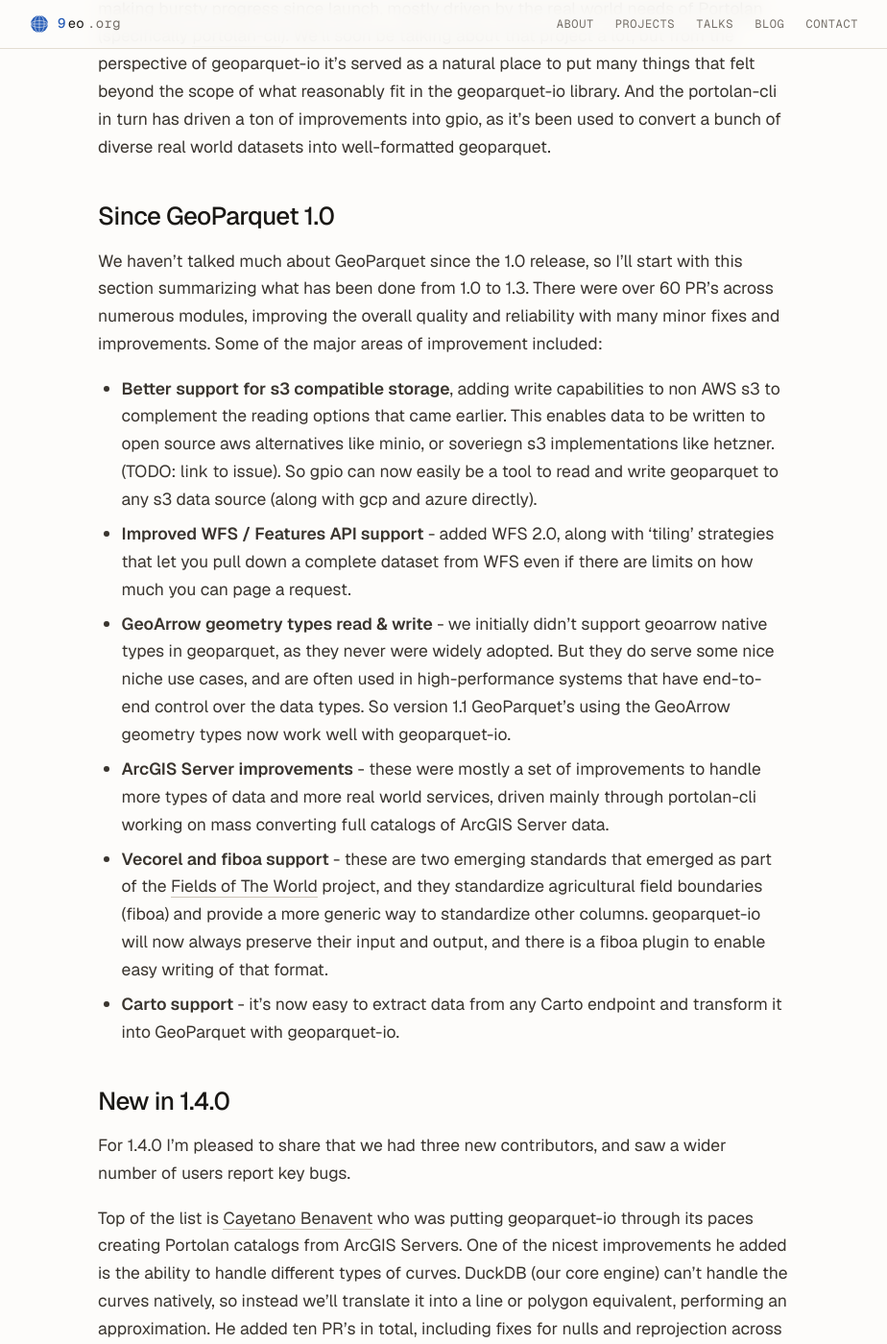
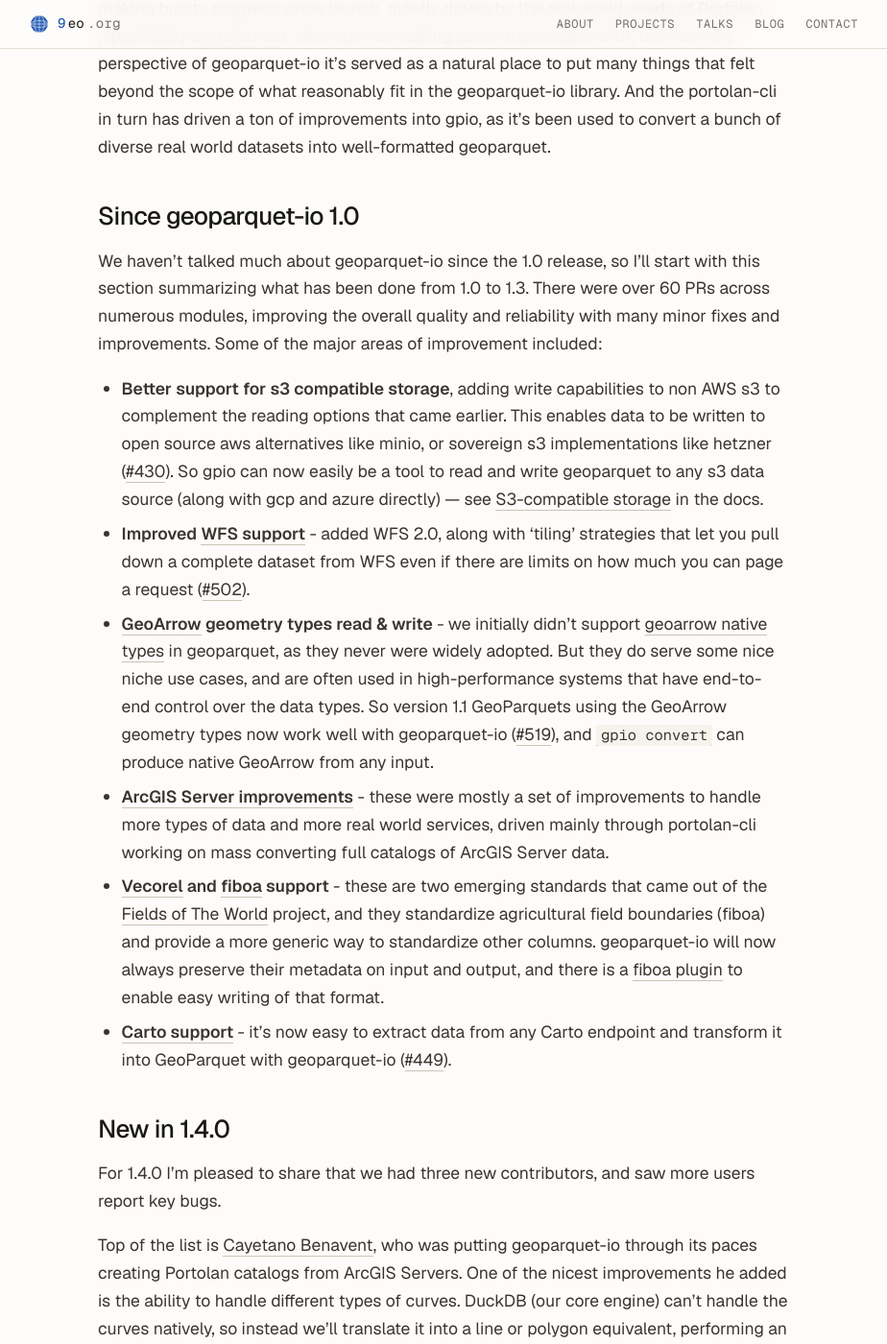
Before and after one commit to cholmes/9eo.org, a Jekyll site: the page built from _posts/2026-08-31-announcing-geoparquet-io-1-4-0.md, in a window 1280 px wide and 1400 px high, scrolled down 286 px. Shown: the whole window at 96% size, without its empty margins (178-1102 px from the left). Built offline with Jekyll 4.4.1, drawn with Linux system fonts in a browser that asks for light colours; some of the changed text lies outside the part shown.

Commit message:
Copy edit the 1.4.0 post and add docs, spec and PR links
Language (light touch, voice unchanged):

- Spelling: soveriegn, aas well, claude max -> Claude Max.
- Grammar: lead -> led, diverted -> diverged, "raise errors of things
  break", "found that did STR the best", "so that we can we have",
  apostrophe plurals (PR's, CRS's, geoparquet's).
- Clarity: "Since GeoParquet 1.0" -> "Since geoparquet-io 1.0", which
  otherwise reads as the spec's 1.0 rather than the tool's; disambiguate
  the referent in the Kadaster sentence; "counts for each roof material
  that is in that" -> "... in that cell".
- ":)" -> an actual emoji.
- Dropped a stray trailing comma in the aggregate example. Verified both
  forms produce identical output columns.

Links:

- Resolves the "(TODO: link to issue)" with #430, the global S3 endpoint
  PR that added the minio/Hetzner write support described there.
- Links each described change to the PR behind it: curves #647/#650, STR
  #766, Stefan's fix #627, Sanjay's #605/#606/#590, WFS #502, GeoArrow
  #519, Carto #449, aggregate #529, stacking #615.
- Links to geoparquet.io guides, deep-linked to the relevant section
  where one exists (#extracting-from-wfs-services,
  #extracting-from-arcgis-feature-services, #extracting-from-carto-sql-api,
  #s3-compatible-storage, #geoparquet-version, #curved-geometries).
- Links GeoArrow to geoarrow.org and "geoarrow native types" to the
  GeoParquet 1.1 spec's native-encodings section; fiboa and Vecorel to
  their project pages.
- Reworks the line under the code-review screenshot to link "a nice plan"
  to the published review artifact.
- Corrects the #530 link, which pointed at /issues/530 rather than the PR.

Renames the "WFS / Features API support" bullet to "WFS support".

Every link verified to return 200, and each anchor verified to exist as
an id on its target page.

Co-Authored-By: Claude Opus 5 (1M context) <noreply@anthropic.com>

````diff
--- a/_posts/2026-08-31-announcing-geoparquet-io-1-4-0.md
+++ b/_posts/2026-08-31-announcing-geoparquet-io-1-4-0.md
@@ -7,34 +7,34 @@ image: /assets/img/posts/announcing-geoparquet-io-1-4-0/hilbert-vs-str-sort.png
 
 I’m excited to announce the [latest release](https://github.com/geoparquet/geoparquet-io/releases/tag/v1.4.0) of [geoparquet-io](https://geoparquet.io/), version 1.4.0. We’ve been making bursty progress since launch, mostly driven by the real world needs of [Portolan](https://portolan-sdi.org/) (specifically [portolan-cli](https://portolan-sdi.github.io/portolan-cli/)). We’ll soon be talking about that project a lot, but from the perspective of geoparquet-io it’s served as a natural place to put many things that felt beyond the scope of what reasonably fit in the geoparquet-io library. And the portolan-cli in turn has driven a ton of improvements into gpio, as it’s been used to convert a bunch of diverse real world datasets into well-formatted geoparquet.
 
-## Since GeoParquet 1.0
+## Since geoparquet-io 1.0
 
-We haven’t talked much about GeoParquet since the 1.0 release, so I’ll start with this section summarizing what has been done from 1.0 to 1.3. There were over 60 PR’s across numerous modules, improving the overall quality and reliability with many minor fixes and improvements. Some of the major areas of improvement included:
+We haven’t talked much about geoparquet-io since the 1.0 release, so I’ll start with this section summarizing what has been done from 1.0 to 1.3. There were over 60 PRs across numerous modules, improving the overall quality and reliability with many minor fixes and improvements. Some of the major areas of improvement included:
 
-* **Better support for s3 compatible storage**, adding write capabilities to non AWS s3 to complement the reading options that came earlier. This enables data to be written to open source aws alternatives like minio, or soveriegn s3 implementations like hetzner. (TODO: link to issue). So gpio can now easily be a tool to read and write geoparquet to any s3 data source (along with gcp and azure directly).
-* **Improved WFS / Features API support** - added WFS 2.0, along with ‘tiling’ strategies that let you pull down a complete dataset from WFS even if there are limits on how much you can page a request.
-* **GeoArrow geometry types read & write** - we initially didn’t support geoarrow native types in geoparquet, as they never were widely adopted. But they do serve some nice niche use cases, and are often used in high-performance systems that have end-to-end control over the data types. So version 1.1 GeoParquet’s using the GeoArrow geometry types now work well with geoparquet-io.
-* **ArcGIS Server improvements** - these were mostly a set of improvements to handle more types of data and more real world services, driven mainly through portolan-cli working on mass converting full catalogs of ArcGIS Server data.
-* **Vecorel and fiboa support** - these are two emerging standards that emerged as part of the [Fields of The World](https://fieldsofthe.world/) project, and they standardize agricultural field boundaries (fiboa) and provide a more generic way to standardize other columns. geoparquet-io will now always preserve their input and output, and there is a fiboa plugin to enable easy writing of that format.
-* **Carto support** - it’s now easy to extract data from any Carto endpoint and transform it into GeoParquet with geoparquet-io.
+* **Better support for s3 compatible storage**, adding write capabilities to non AWS s3 to complement the reading options that came earlier. This enables data to be written to open source aws alternatives like minio, or sovereign s3 implementations like hetzner ([#430](https://github.com/geoparquet/geoparquet-io/pull/430)). So gpio can now easily be a tool to read and write geoparquet to any s3 data source (along with gcp and azure directly) — see [S3-compatible storage](https://geoparquet.io/guide/remote-files/#s3-compatible-storage) in the docs.
+* **Improved [WFS support](https://geoparquet.io/guide/extract/#extracting-from-wfs-services)** - added WFS 2.0, along with ‘tiling’ strategies that let you pull down a complete dataset from WFS even if there are limits on how much you can page a request ([#502](https://github.com/geoparquet/geoparquet-io/pull/502)).
+* **[GeoArrow](https://geoarrow.org/) geometry types read & write** - we initially didn’t support [geoarrow native types](https://github.com/opengeospatial/geoparquet/blob/v1.1.0%2Bp1/format-specs/geoparquet.md#native-encodings-based-on-geoarrow) in geoparquet, as they never were widely adopted. But they do serve some nice niche use cases, and are often used in high-performance systems that have end-to-end control over the data types. So version 1.1 GeoParquets using the GeoArrow geometry types now work well with geoparquet-io ([#519](https://github.com/geoparquet/geoparquet-io/pull/519)), and [`gpio convert`](https://geoparquet.io/guide/convert/#geoparquet-version) can produce native GeoArrow from any input.
+* **[ArcGIS Server improvements](https://geoparquet.io/guide/extract/#extracting-from-arcgis-feature-services)** - these were mostly a set of improvements to handle more types of data and more real world services, driven mainly through portolan-cli working on mass converting full catalogs of ArcGIS Server data.
+* **[Vecorel](https://vecorel.org/) and [fiboa](https://fiboa.org/) support** - these are two emerging standards that came out of the [Fields of The World](https://fieldsofthe.world/) project, and they standardize agricultural field boundaries (fiboa) and provide a more generic way to standardize other columns. geoparquet-io will now always preserve their metadata on input and output, and there is a [fiboa plugin](https://geoparquet.io/guide/fiboa/) to enable easy writing of that format.
+* **[Carto support](https://geoparquet.io/guide/extract/#extracting-from-carto-sql-api)** - it’s now easy to extract data from any Carto endpoint and transform it into GeoParquet with geoparquet-io ([#449](https://github.com/geoparquet/geoparquet-io/pull/449)).
 
 ## New in 1.4.0
 
-For 1.4.0 I’m pleased to share that we had three new contributors, and saw a wider number of users report key bugs.
+For 1.4.0 I’m pleased to share that we had three new contributors, and saw more users report key bugs.
 
-Top of the list is [Cayetano Benavent](https://github.com/cayetanobv) who was putting geoparquet-io through its paces creating Portolan catalogs from ArcGIS Servers. One of the nicest improvements he added is the ability to handle different types of curves. DuckDB (our core engine) can’t handle the curves natively, so instead we’ll translate it into a line or polygon equivalent, performing an approximation. He added ten PR’s in total, including fixes for nulls and reprojection across CSV and GeoJSON conversions.
+Top of the list is [Cayetano Benavent](https://github.com/cayetanobv), who was putting geoparquet-io through its paces creating Portolan catalogs from ArcGIS Servers. One of the nicest improvements he added is the ability to handle different types of curves. DuckDB (our core engine) can’t handle the curves natively, so instead we’ll translate it into a line or polygon equivalent, performing an approximation ([#647](https://github.com/geoparquet/geoparquet-io/pull/647), streamed rather than materialized in [#650](https://github.com/geoparquet/geoparquet-io/pull/650)) — see [Curved Geometries](https://geoparquet.io/guide/convert/#curved-geometries) in the docs. He added ten PRs in total, including fixes for nulls and reprojection across CSV and GeoJSON conversions.
 
-[Stefan Ekehaug](https://github.com/oakhill87) had a couple nice bug fixes, and then just yesterday submitted [Sort Tile Recursive (STR) sorting](https://geoparquet.io/cli/sort/#str) as an alternative to Hilbert sorting. [Kanahiro Iguchi](https://spatialty.io/) did some great [benchmarking on spatial sort algorithms for GeoParquet](https://github.com/Kanahiro/spatial-sort-benchmark) and found that did STR the best in terms of spatial locality and remote query performance.
+[Stefan Ekehaug](https://github.com/oakhill87) had a couple nice bug fixes ([#627](https://github.com/geoparquet/geoparquet-io/pull/627)), and then just yesterday submitted [Sort Tile Recursive (STR) sorting](https://geoparquet.io/cli/sort/#str) ([#766](https://github.com/geoparquet/geoparquet-io/pull/766)) as an alternative to Hilbert sorting. [Kanahiro Iguchi](https://spatialty.io/) did some great [benchmarking on spatial sort algorithms for GeoParquet](https://github.com/Kanahiro/spatial-sort-benchmark) and found that STR did the best in terms of spatial locality and remote query performance.
 
 ![Row group bounding boxes over northern France, Hilbert sorting on the left and STR pack on the right](/assets/img/posts/announcing-geoparquet-io-1-4-0/hilbert-vs-str-sort.png)
 
-And then [Sanjay Santhanam](https://github.com/Sanjays2402) fixed duckdb spatial installation errors, ArcGIS error reporting and empty geometry bbox issues.
+And then [Sanjay Santhanam](https://github.com/Sanjays2402) fixed duckdb spatial installation errors ([#605](https://github.com/geoparquet/geoparquet-io/pull/605)), ArcGIS error reporting ([#606](https://github.com/geoparquet/geoparquet-io/pull/606)) and empty geometry bbox issues ([#590](https://github.com/geoparquet/geoparquet-io/pull/590)).
 
-[Nissim](https://nlebovits.github.io/), my geoparquet-io co-maintainer, came through in force again with 29 PR’s, including many improvements to our WFS support, PMTiles output and numerous bug fixes and nice refactors.
+[Nissim](https://nlebovits.github.io/), my geoparquet-io co-maintainer, came through in force again with 29 PRs, including many improvements to our WFS support, PMTiles output and numerous bug fixes and nice refactors.
 
 As for myself, many of my changes came from building the [Fields of the World Portolan Catalog](https://source.coop/ftw/global-data). I’ll talk more about that whole process in a separate blog post, but it’s a truly global dataset with over a billion rows of data. It really stretches the tooling, and it was satisfying to hack things together to get it working with DuckDB and then circle back and improve the core geoparquet-io library to make it easy for anyone (including me) to do similar processing in the future.
 
-There were a number of improvements to better enhance and partition data. The clearest ‘feature’ that I added was the ability to process ‘aggregates’ of a given dataset. You can select which columns you want to aggregate, and then produce new geoparquet’s that show the summaries of the columns.
+There were a number of improvements to better enhance and partition data. The clearest ‘feature’ that I added was the ability to process [‘aggregates’](https://geoparquet.io/guide/process-aggregate/) of a given dataset ([#529](https://github.com/geoparquet/geoparquet-io/pull/529)). You can select which columns you want to aggregate, and then produce new geoparquets that show the summaries of the columns.
 
 ![Help output for the gpio process aggregate a5 command, listing its options](/assets/img/posts/announcing-geoparquet-io-1-4-0/gpio-process-aggregate-help.png)
 
@@ -42,29 +42,29 @@ So you can do a call like:
 
 ```
 gpio process aggregate a5 buildings.parquet cells.parquet --auto \
-    --metric "avg:height,max:height," --breakdown roof_material
+    --metric "avg:height,max:height" --breakdown roof_material
 ```
 
-And you’ll get an a5 grid with columns for the average height in that cell, the max height in that cell, and a set of counts for each roof material that is in that. This allows you to do full visualization of different aspects of the data. See the [Aggregating Data Guide](https://geoparquet.io/guide/process-aggregate/) in the docs for a full explanation of all the options and when to use them.
+And you’ll get an a5 grid with columns for the average height in that cell, the max height in that cell, and a set of counts for each roof material that is in that cell. This allows you to do full visualization of different aspects of the data. See the [Aggregating Data Guide](https://geoparquet.io/guide/process-aggregate/) in the docs for a full explanation of all the options and when to use them.
 
 ![The Aggregating Data guide in the geoparquet-io docs, showing a table of which statistics to choose](/assets/img/posts/announcing-geoparquet-io-1-4-0/aggregating-data-guide.png)
 
-The aggregates can be ‘stacked’ in different zoom levels for global datasets, to make it easier to really see where the data is:
+The aggregates can be [‘stacked’](https://geoparquet.io/guide/process-overview/) in different zoom levels for global datasets, to make it easier to really see where the data is ([#615](https://github.com/geoparquet/geoparquet-io/pull/615), which also added `gpio pmtiles pyramid` to bake the whole stack into one archive):
 
 ![Zooming through stacked aggregate levels of a global dataset](/assets/img/posts/announcing-geoparquet-io-1-4-0/aggregates-animation.gif)
 
 I find it nicer than just thinning features, the default behavior with tippecanoe, as you can’t really get a full sense of the data. This lets you visualize any of the columns you chose to aggregate - above you can quickly see the counts, the max height, the average height and also the ‘source’ of the data.
 
-I don’t yet consider the complete feature ‘done’ - I want to get to a couple simple high level commands that will do a complete aggregation with no input. I’ve have some `--auto` flags in there, but I’m not yet fully satisfied that they make great results in all cases. I have a suspicion that for global datasets that it may be better to just reuse some consistent ‘steps’ of aggregation levels, and I want to explore that idea a bit more. But I think the added commands will certainly be useful as they are now. It also lead to adding a new `gpio process` command group, and I hope we can enhance it with more cool processing.
+I don’t yet consider the feature fully ‘done’ - I want to get to a couple simple high level commands that will do a complete aggregation with no input. I have some `--auto` flags in there, but I’m not yet fully satisfied that they make great results in all cases. I have a suspicion that for global datasets that it may be better to just reuse some consistent ‘steps’ of aggregation levels, and I want to explore that idea a bit more. But I think the added commands will certainly be useful as they are now. It also led to adding a new [`gpio process`](https://geoparquet.io/guide/process-overview/) command group, and I hope we can enhance it with more cool processing.
 
-In my testing of the aggregation I also realized that our partitioning in geoparquet-io didn’t work with different CRS’s. I was testing aggregation of [Dutch Kadaster Buildings](https://portolan-sdi.github.io/portolan-nl-demo/#/tudelft/3dbag/collection.json), which uses the same underlying code as partitioning, and it didn’t work at all. So with PR [#530](https://github.com/geoparquet/geoparquet-io/issues/530) we can now partition or aggregate data in any projection.
+In my testing of the aggregation, I also realized that our [partitioning](https://geoparquet.io/guide/partition/) in geoparquet-io didn’t work with different CRSs. I was testing aggregation of [Dutch Kadaster Buildings](https://portolan-sdi.github.io/portolan-nl-demo/#/tudelft/3dbag/collection.json), and since aggregation uses the same underlying code as partitioning, it didn’t work at all. So with PR [#530](https://github.com/geoparquet/geoparquet-io/pull/530) we can now partition or aggregate data in any projection.
 
-The other major project I took on was to improve our core testing infrastructure. On my claude max plan I had a good bit of extra Fable credit at the end of the week, so I asked about things we could improve to make this a truly exemplar open source project.
+The other major project I took on was to improve our core testing infrastructure. On my Claude Max plan I had a good bit of extra Fable credit at the end of the week, so I asked about things we could improve to make this a truly exemplar open source project.
 
 ![‘Verdict at a glance’ from an AI code review of geoparquet-io, grading architecture, duplication, performance, correctness, testing and docs](/assets/img/posts/announcing-geoparquet-io-1-4-0/code-review-verdict.png)
 
-I think this will serve as a roadmap for improvements over the coming months. But it suggested some things that are fairly big swings, so the first thing I wanted to do was improve our testing so that we can we have more confidence before doing any refactoring. So for 1.4.0 we’ve mostly fixed key bugs and landed improvements to our test suite. There are now tests to ensure that the python API and the CLI always stay in sync. This surfaced some small ways that they had diverted. This technically introduced a ‘breaking change’, as any change to the API that would make existing code not work right is breaking. But we evaluated the changes and they are all quite minor, mostly just the defaults of a few functions, so we decided that was not worth calling this ‘2.0’. You can read more [details in the PR](https://github.com/geoparquet/geoparquet-io/pull/661).
+It came up with [a nice plan](https://claude.ai/code/artifact/29a9aaca-3fed-4a8e-987f-004b85d69c89) that I think will serve as a roadmap for improvements over the coming months. But it suggested some things that are fairly big swings, so the first thing I wanted to do was improve our testing so that we can have more confidence before doing any refactoring. So for 1.4.0 we’ve mostly fixed key bugs and landed improvements to our test suite. There are now tests to ensure that the python API and the CLI always stay in sync. This surfaced some small ways that they had diverged. This technically introduced a ‘breaking change’, as any change to the API that would make existing code not work right is breaking. But we evaluated the changes and they are all quite minor, mostly just the defaults of a few functions, so we decided that was not worth calling this ‘2.0’. You can read more [details in the PR](https://github.com/geoparquet/geoparquet-io/pull/661).
 
-We also added a full ‘e2e’ (end-to-end) suite of tests, to better test real user journeys. And we connected all the docs examples to be real test examples, so they are guaranteed to work and raise errors of things break. These changes in turn identified a number of bugs, and a majority of those have been fixed, though I still have some more I’d like to do in the next release.
+We also added a full ‘e2e’ (end-to-end) suite of tests, to better test real user journeys. And we connected all the docs examples to be real test examples, so they are guaranteed to work and raise errors if things break. These changes in turn identified a number of bugs, and a majority of those have been fixed, though I still have some more I’d like to do in the next release.
 
-So we hope you like the release! I am feeling like we now have had enough usage and bug fixes / improvements from real world experience that I feel confident recommending it to anyone. And I suspect we’ll have a steady stream of improvements as Portolan starts to spread, as it’s going to lead to more usage, as there’s a ton of data to convert to geoparquet, and we want geoparquet-io to be the go to tool for any conversion (though we are also quite happy for people to use DuckDB, GDAL/OGR or really any other tool aas well :) )
+So we hope you like the release! I feel like we’ve now had enough usage and bug fixes / improvements from real world experience that I’m confident recommending it to anyone. And I suspect we’ll have a steady stream of improvements as Portolan starts to spread, as it’s going to lead to more usage, since there’s a ton of data to convert to geoparquet, and we want geoparquet-io to be the go to tool for any conversion (though we are also quite happy for people to use DuckDB, GDAL/OGR or really any other tool as well 🙂)
````
